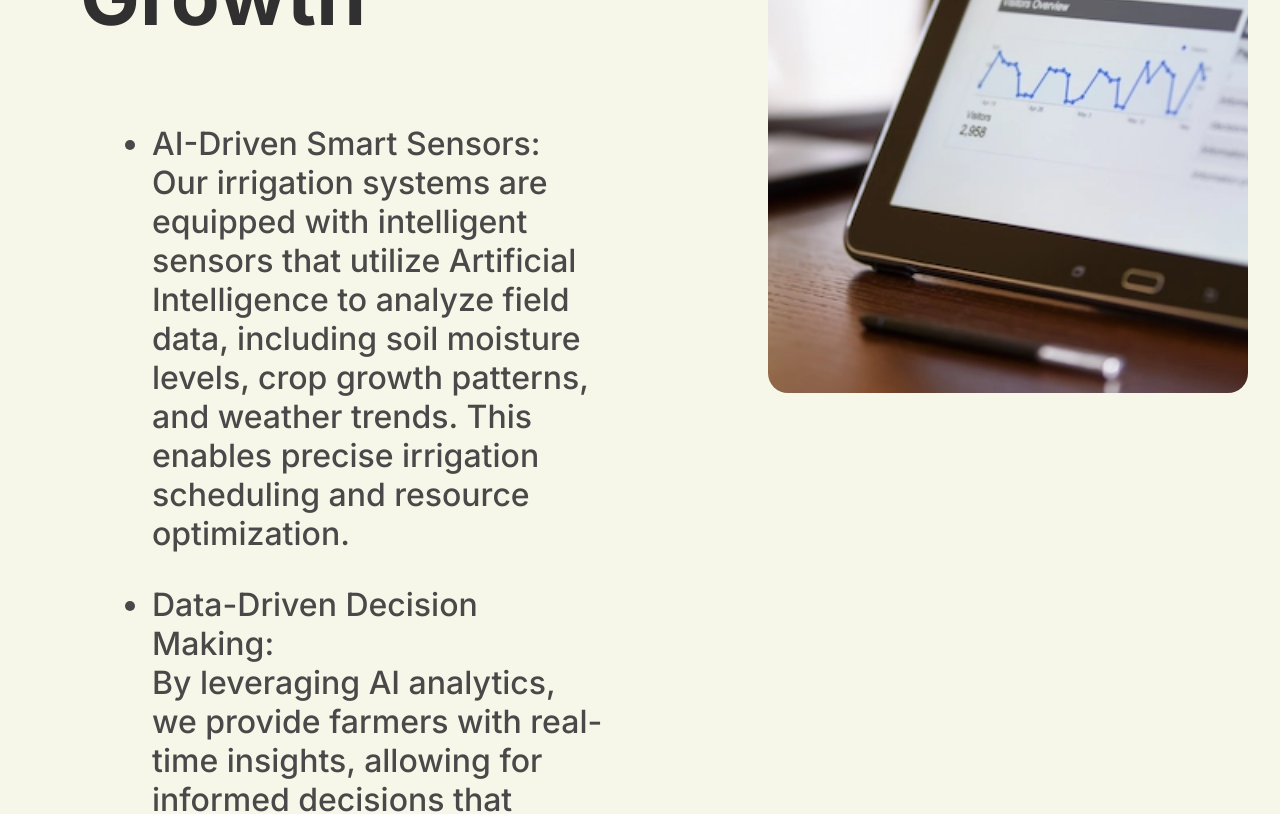
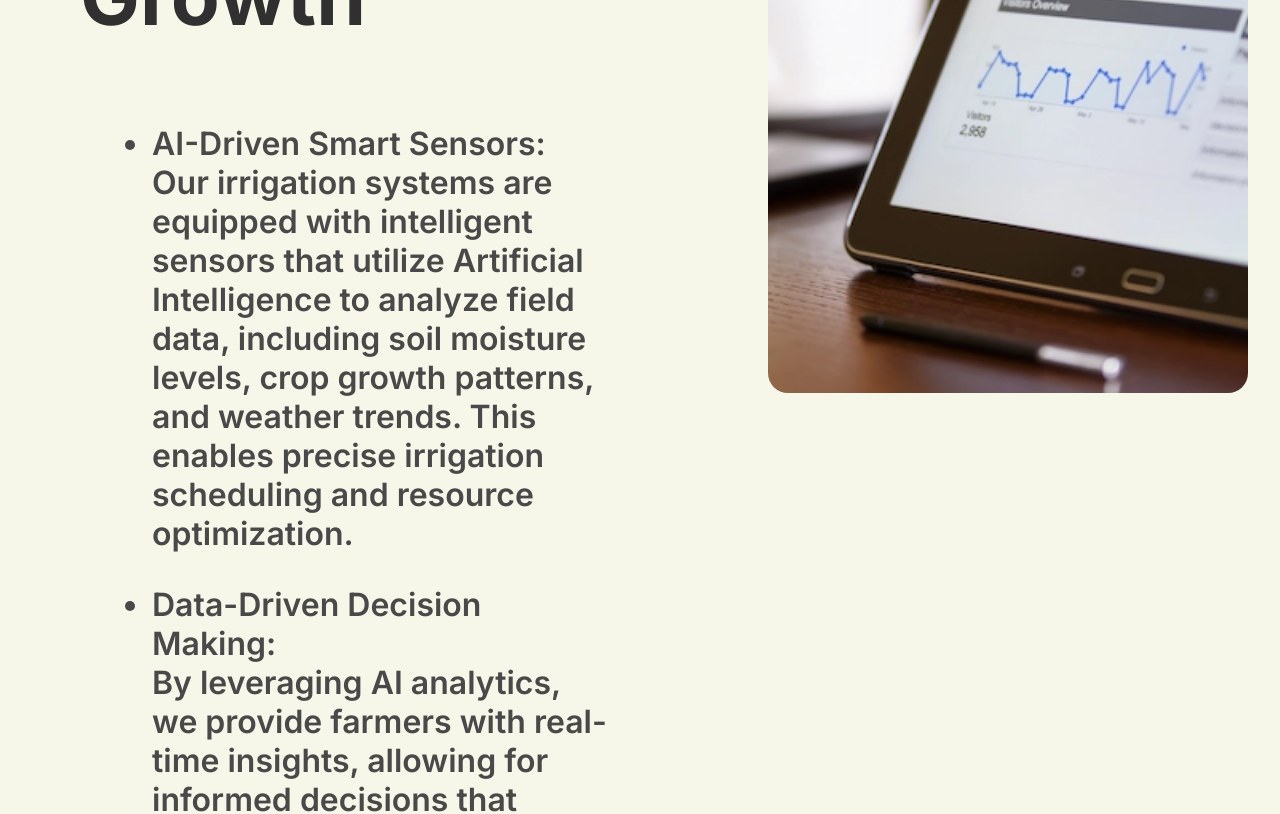
Before and after one commit to Leeobenga/kijani-tech, a React (Vite) app: page /solutions in a window 1280 px wide. Shown: the part 3120-3934 px from the top of the page. Built offline with nearby package versions, Linux system fonts and the light colour scheme.

Commit message:
Update solutions.css

```diff
--- a/src/solutions.css
+++ b/src/solutions.css
@@ -58,7 +58,7 @@
 }
 
 .techInsight {
-  font-weight: 500
+  font-weight: 600
 }
 
 
```
